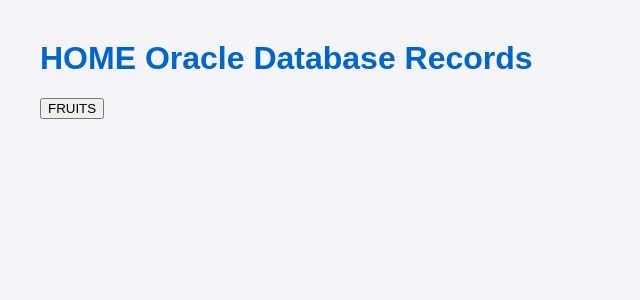
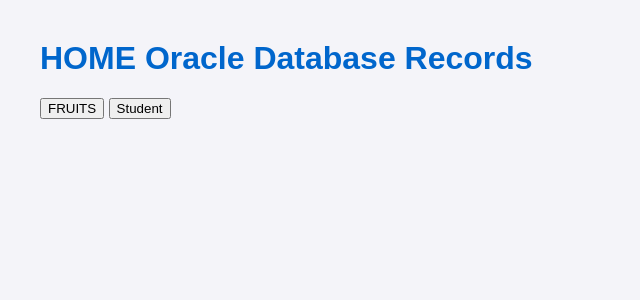
Before and after one commit to Hein333/serveranddatabasetest, a Flask app: page / in a window 1280 px wide. Shown: the top 300 px of the page, without its empty margins (0-640 px from the left). Run offline with Flask 3, Linux system fonts and the light colour scheme; data that the repository does not hold is empty.

Commit message:
Update home.html

```diff
--- a/templates/home.html
+++ b/templates/home.html
@@ -17,5 +17,6 @@
     <h1>HOME Oracle Database Records</h1>
 
    <a href="https://serveranddatabasetest.onrender.com/FRUITS"><button>FRUITS</button></a>
+    <a href="https://serveranddatabasetest.onrender.com/student"><button>Student</button></a>
 </body>
 </html>
```
